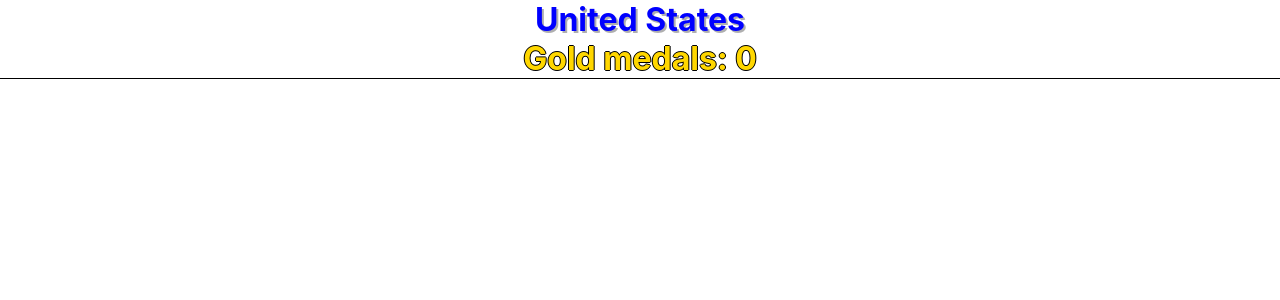
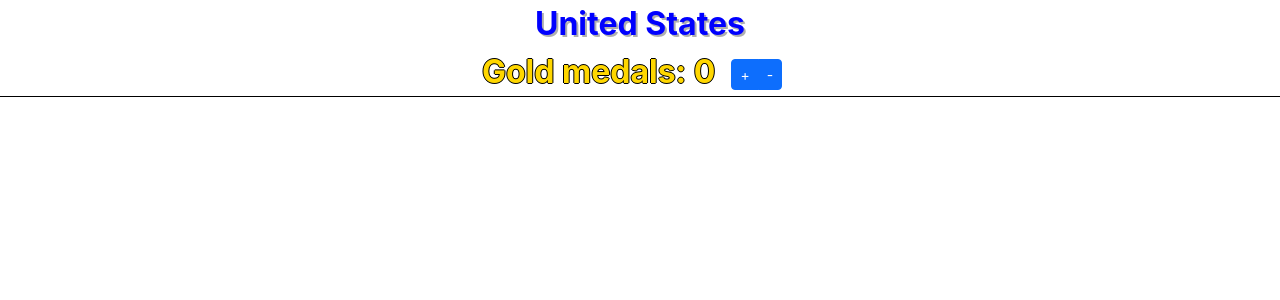
Before and after one commit to kbauer17/olympic-medals, a React (Create React App) app: page / in a window 1280 px wide. Shown: the top 300 px of the page. Built offline with nearby package versions, Linux system fonts and the light colour scheme.

Commit message:
[1.06] Add buttons - import bootstrap into App.js - create methods in Country.jsx - add buttons to Country.jsx

```diff
--- a/src/components/Country.jsx
+++ b/src/components/Country.jsx
@@ -6,15 +6,29 @@
         gold: 0,
      }
 
+    handleIncrement = () => {
+        this.setState({ gold: this.state.gold + 1 })
+    };
+
+    handleDecrement = () => {
+        if (this.state.gold <= 0){
+            this.setState({gold: 0})
+        } else{
+            this.setState({ gold: this.state.gold - 1 })
+        }
+    };
+
     render () {
         return (
             <div className="container-fluid">
-                <div className="name">
-                    {  this.state.name }
+                <div className="name">{  this.state.name }</div>
+                <div className="gold">Gold medals:  {  this.state.gold }
+                <div className="btn-group px-3" role="group" aria-label="Basic example">
+                        <button type="button" className="btn btn-primary btn-sm" onClick={this.handleIncrement}>+</button>
+                        <button type="button" className="btn btn-primary btn-sm" onClick={this.handleDecrement}>-</button>
+                    </div>
                 </div>
-                <div className="gold">
-                    Gold medals:  {  this.state.gold }
-                </div>
+
 
             </div>
         )
--- a/src/index.js
+++ b/src/index.js
@@ -1,3 +1,5 @@
+import 'bootstrap/dist/css/bootstrap.min.css';
+import 'bootstrap/dist/js/bootstrap.bundle.min';
 import React from 'react';
 import ReactDOM from 'react-dom/client';
 import './index.css';
```
